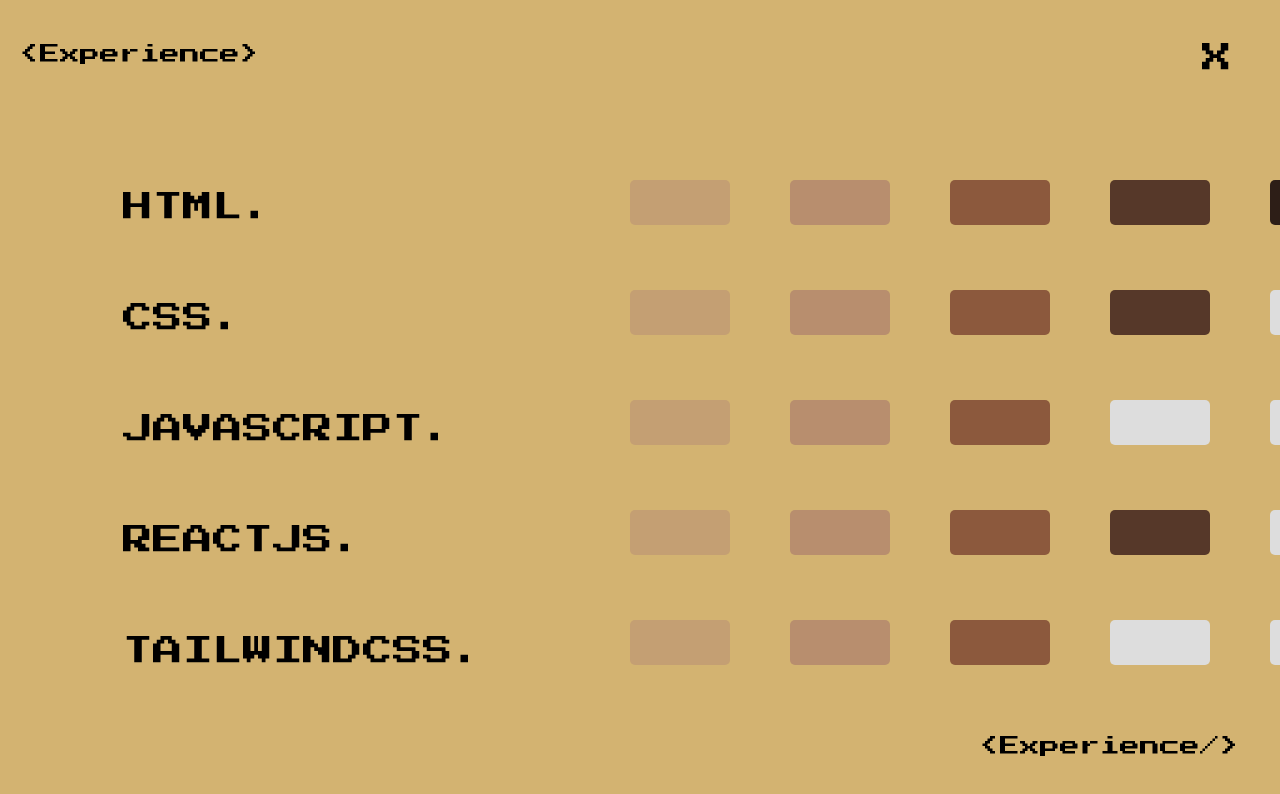
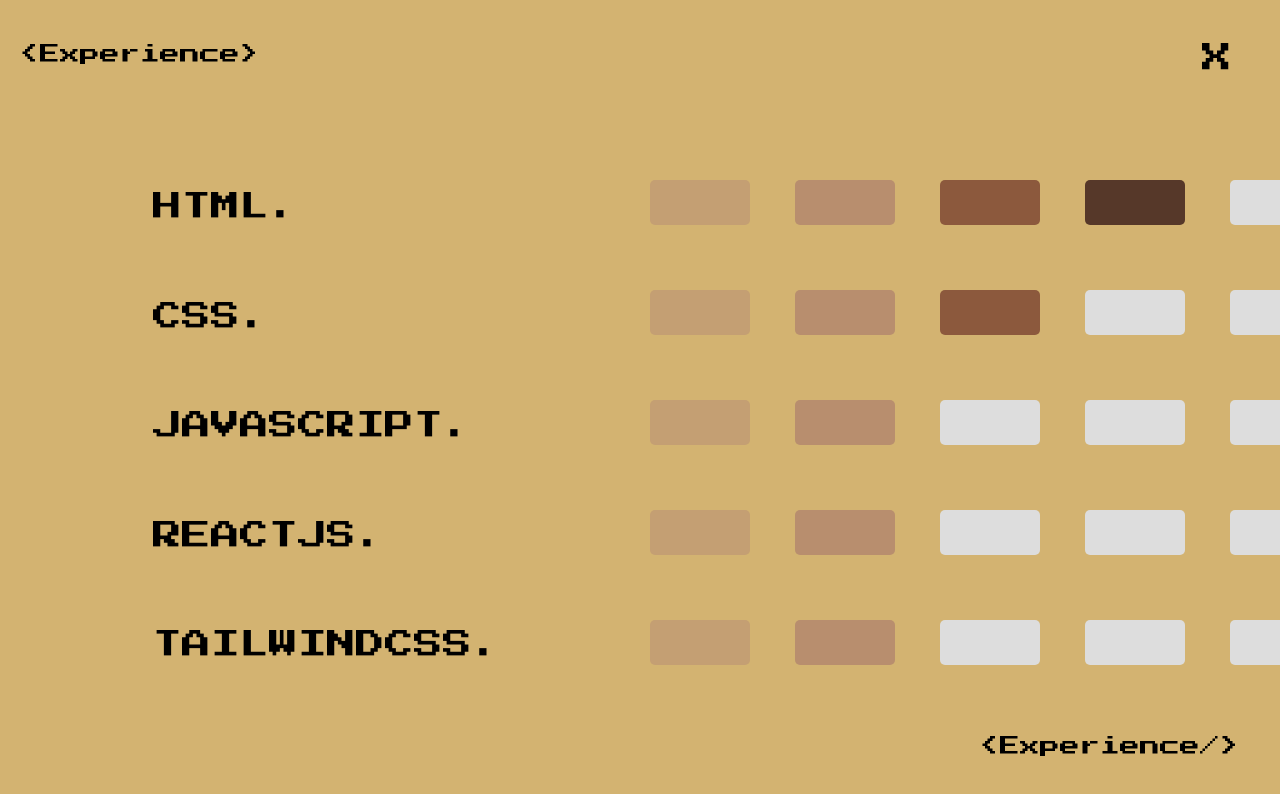
Before and after one commit to Moh-alshaibi/My-Portfolio-, a React (Vite) app: page /experience in a window 1280 px wide. Shown: the top 794 px of the page. Built offline with nearby package versions, Linux system fonts and the light colour scheme.

Commit message:
minor changes

```diff
--- a/src/index.css
+++ b/src/index.css
@@ -56,11 +56,11 @@
 
 .grid-container-exp {
   display: grid;
-  grid-template-columns: repeat(5, 150px);
+  grid-template-columns: repeat(5, 135px);
   grid-template-rows: repeat(5, 100px);
   gap: 10px;
   margin-top: 180px;
-  margin-left: 630px;
+  margin-left: 650px;
 }
 
 .grid-item-exp {
@@ -73,11 +73,11 @@
 .writing-container-exp {
   position: absolute;
   top: 152px;
-  left: 90px;
+  left: 120px;
 }
 
 .writing-text-exp {
-  font-size: 30px;
+  font-size: 29px;
   color: #000;
   padding: 33px;
 }
--- a/src/pages/Experience.jsx
+++ b/src/pages/Experience.jsx
@@ -14,11 +14,6 @@
       "#B88E6E",
       "#8C593D",
       "#563829",
-      "#2D1E17",
-      "#C49F73",
-      "#B88E6E",
-      "#8C593D",
-      "#563829",
       "#DDDDDD",
       "#C49F73",
       "#B88E6E",
@@ -27,12 +22,17 @@
       "#DDDDDD",
       "#C49F73",
       "#B88E6E",
-      "#8C593D",
-      "#563829",
+      "#DDDDDD",
+      "#DDDDDD",
       "#DDDDDD",
       "#C49F73",
       "#B88E6E",
-      "#8C593D",
+      "#DDDDDD",
+      "#DDDDDD",
+      "#DDDDDD",
+      "#C49F73",
+      "#B88E6E",
+      "#DDDDDD",
       "#DDDDDD",
       "#DDDDDD",
     ];
```
